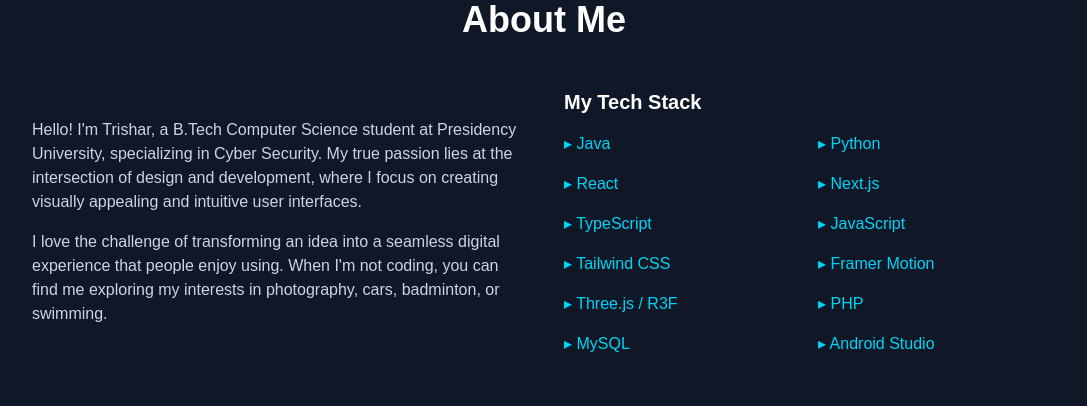
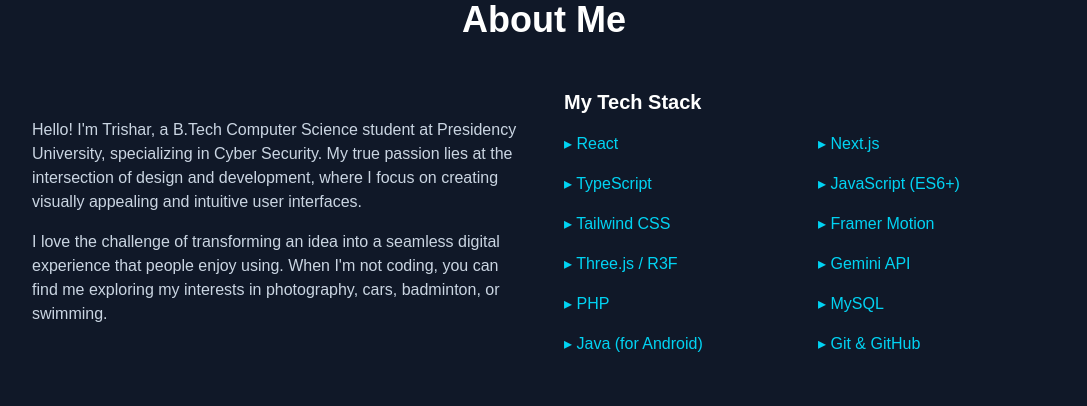
Before and after one commit to TrisharM/Portfolio, a Next.js app: page / in a window 1280 px wide. Shown: the part 880-1286 px from the top of the page, without its empty margins (96-1183 px from the left). Built offline with nearby package versions, Linux system fonts and the light colour scheme.

Commit message:
Update About.tsx

```diff
--- a/src/components/About.tsx
+++ b/src/components/About.tsx
@@ -10,10 +10,10 @@ const About = () => {
         {/* Left Column: Your Bio */}
         <div className="space-y-4 text-slate-300">
           <p>
-            Hello! I'm Trishar, a B.Tech Computer Science student at Presidency University, specializing in Cyber Security. My true passion lies at the intersection of design and development, where I focus on creating visually appealing and intuitive user interfaces.
+            Hello! I&apos;m Trishar, a B.Tech Computer Science student at Presidency University, specializing in Cyber Security. My true passion lies at the intersection of design and development, where I focus on creating visually appealing and intuitive user interfaces.
           </p>
           <p>
-            I love the challenge of transforming an idea into a seamless digital experience that people enjoy using. When I'm not coding, you can find me exploring my interests in photography, cars, badminton, or swimming.
+            I love the challenge of transforming an idea into a seamless digital experience that people enjoy using. When I&apos;m not coding, you can find me exploring my interests in photography, cars, badminton, or swimming.
           </p>
         </div>
 
@@ -21,18 +21,18 @@ const About = () => {
         <div className="space-y-4">
           <h3 className="text-xl font-semibold">My Tech Stack</h3>
           <ul className="grid grid-cols-2 gap-4">
-            <li className="text-cyan-400">▸ Java</li>
-            <li className="text-cyan-400">▸ Python</li>
             <li className="text-cyan-400">▸ React</li>
             <li className="text-cyan-400">▸ Next.js</li>
             <li className="text-cyan-400">▸ TypeScript</li>
-            <li className="text-cyan-400">▸ JavaScript</li>
+            <li className="text-cyan-400">▸ JavaScript (ES6+)</li>
             <li className="text-cyan-400">▸ Tailwind CSS</li>
             <li className="text-cyan-400">▸ Framer Motion</li>
             <li className="text-cyan-400">▸ Three.js / R3F</li>
+            <li className="text-cyan-400">▸ Gemini API</li>
             <li className="text-cyan-400">▸ PHP</li>
             <li className="text-cyan-400">▸ MySQL</li>
-            <li className="text-cyan-400">▸ Android Studio</li>
+            <li className="text-cyan-400">▸ Java (for Android)</li>
+            <li className="text-cyan-400">▸ Git & GitHub</li>
           </ul>
         </div>
       </div>
```
